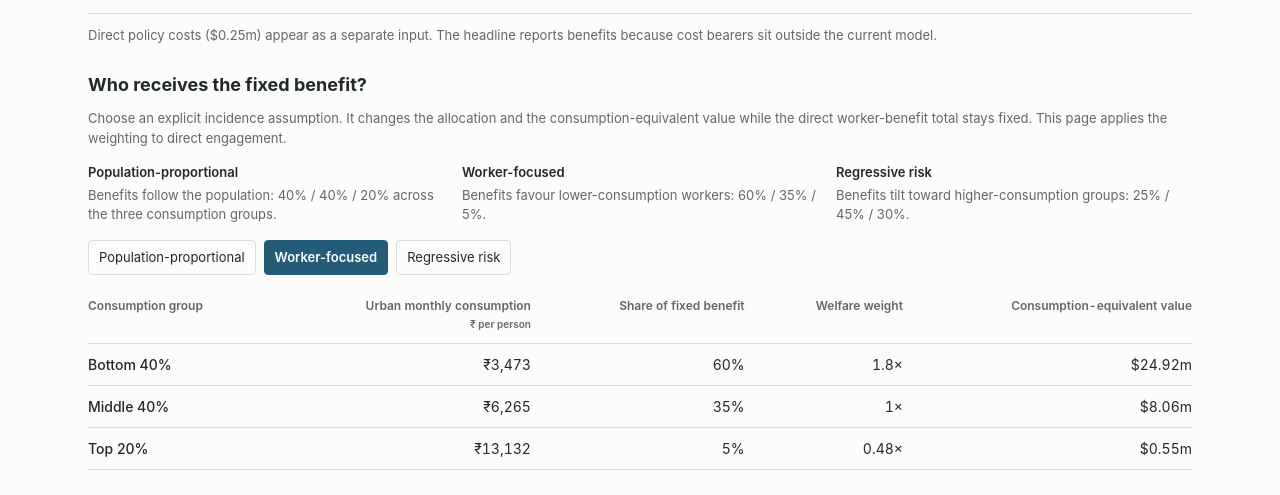
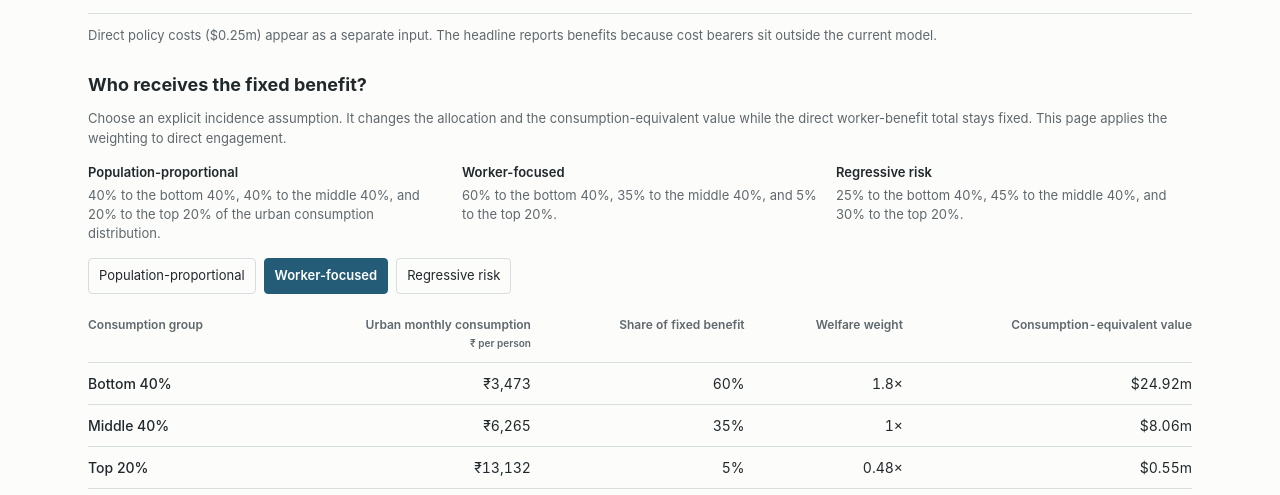
Before and after one commit to devdatalab/ugc-policy-atlas-ev, a website: page distributional.html in a window 1280 px wide. Shown: the part 582-1077 px from the top of the page. Drawn offline with Linux system fonts and the light colour scheme.

Commit message:
Name distributional consumption groups

```diff
--- a/distributional.html
+++ b/distributional.html
@@ -4,7 +4,7 @@
 <section class="distributional-intro"><div><h2>What this page asks</h2><p>The expected-value model gives direct engagement a fixed worker-benefit total. This page shows how the welfare value of that total changes when it reaches households with different consumption levels.</p><p>Lower-consumption households receive greater welfare weight. The result is a consumption-equivalent welfare value; household-spending estimates require a separate income-and-spending model.</p></div><aside class="method-note"><h2>Evidence and method</h2><p><b>Consumption baseline:</b> all-India urban MPCE from the 2022–23 HCES: bottom 40% ₹3,473, middle 40% ₹6,265, top 20% ₹13,132 per person per month. <a href="https://mospi.gov.in/sites/default/files/publication_reports/Factsheet_HCES_2022-23.pdf?download=1" target="_blank" rel="noreferrer">MoSPI HCES 2022–23</a></p><p><b>Benefit source:</b> direct worker benefits use the main model’s illustrative ADB-based benchmark.</p><p><b>Scope:</b> direct engagement only; beneficiary incidence and cost bearers remain explicit assumptions.</p></aside></section>
 <section class="results distributional-results" aria-live="polite"><div><span>Direct worker benefits</span><strong id="direct-benefit"></strong><small>Fixed total from the expected-value model</small></div><div><span>Consumption-equivalent welfare value</span><strong id="weighted-value"></strong><small id="weighted-multiple"></small></div></section>
 <p class="note distributional-cost-note" id="cost-note"></p>
-<section><h2>Who receives the fixed benefit?</h2><p class="note">Choose an explicit incidence assumption. It changes the allocation and the consumption-equivalent value while the direct worker-benefit total stays fixed. This page applies the weighting to direct engagement.</p><dl class="scenario-definitions"><div><dt>Population-proportional</dt><dd>Benefits follow the population: 40% / 40% / 20% across the three consumption groups.</dd></div><div><dt>Worker-focused</dt><dd>Benefits favour lower-consumption workers: 60% / 35% / 5%.</dd></div><div><dt>Regressive risk</dt><dd>Benefits tilt toward higher-consumption groups: 25% / 45% / 30%.</dd></div></dl><div class="scenario-controls" role="group" aria-label="Benefit incidence scenario"><button data-scenario="neutral" type="button">Population-proportional</button><button data-scenario="worker" type="button">Worker-focused</button><button data-scenario="regressive" type="button">Regressive risk</button></div><div class="table-wrap"><table><thead><tr><th>Consumption group</th><th class="numeric">Urban monthly consumption<br><small>₹ per person</small></th><th class="numeric">Share of fixed benefit</th><th class="numeric">Welfare weight</th><th class="numeric">Consumption-equivalent value</th></tr></thead><tbody id="groups"></tbody></table></div></section>
+<section><h2>Who receives the fixed benefit?</h2><p class="note">Choose an explicit incidence assumption. It changes the allocation and the consumption-equivalent value while the direct worker-benefit total stays fixed. This page applies the weighting to direct engagement.</p><dl class="scenario-definitions"><div><dt>Population-proportional</dt><dd>40% to the bottom 40%, 40% to the middle 40%, and 20% to the top 20% of the urban consumption distribution.</dd></div><div><dt>Worker-focused</dt><dd>60% to the bottom 40%, 35% to the middle 40%, and 5% to the top 20%.</dd></div><div><dt>Regressive risk</dt><dd>25% to the bottom 40%, 45% to the middle 40%, and 30% to the top 20%.</dd></div></dl><div class="scenario-controls" role="group" aria-label="Benefit incidence scenario"><button data-scenario="neutral" type="button">Population-proportional</button><button data-scenario="worker" type="button">Worker-focused</button><button data-scenario="regressive" type="button">Regressive risk</button></div><div class="table-wrap"><table><thead><tr><th>Consumption group</th><th class="numeric">Urban monthly consumption<br><small>₹ per person</small></th><th class="numeric">Share of fixed benefit</th><th class="numeric">Welfare weight</th><th class="numeric">Consumption-equivalent value</th></tr></thead><tbody id="groups"></tbody></table></div></section>
 <section><h2>How much more value for lower-consumption gains?</h2><button id="use-dashboard" type="button">Use direct-channel value from expected-value model</button><div id="controls" class="control-grid"></div><p class="formula">Consumption-equivalent value = sum of each group’s benefit × its welfare weight.</p></section>
 <footer><a href="index.html">Back to expected value model</a>. Assumptions are saved locally in this browser.</footer>
 </main><script type="module" src="distributional.js?v=3"></script></body></html>
```
